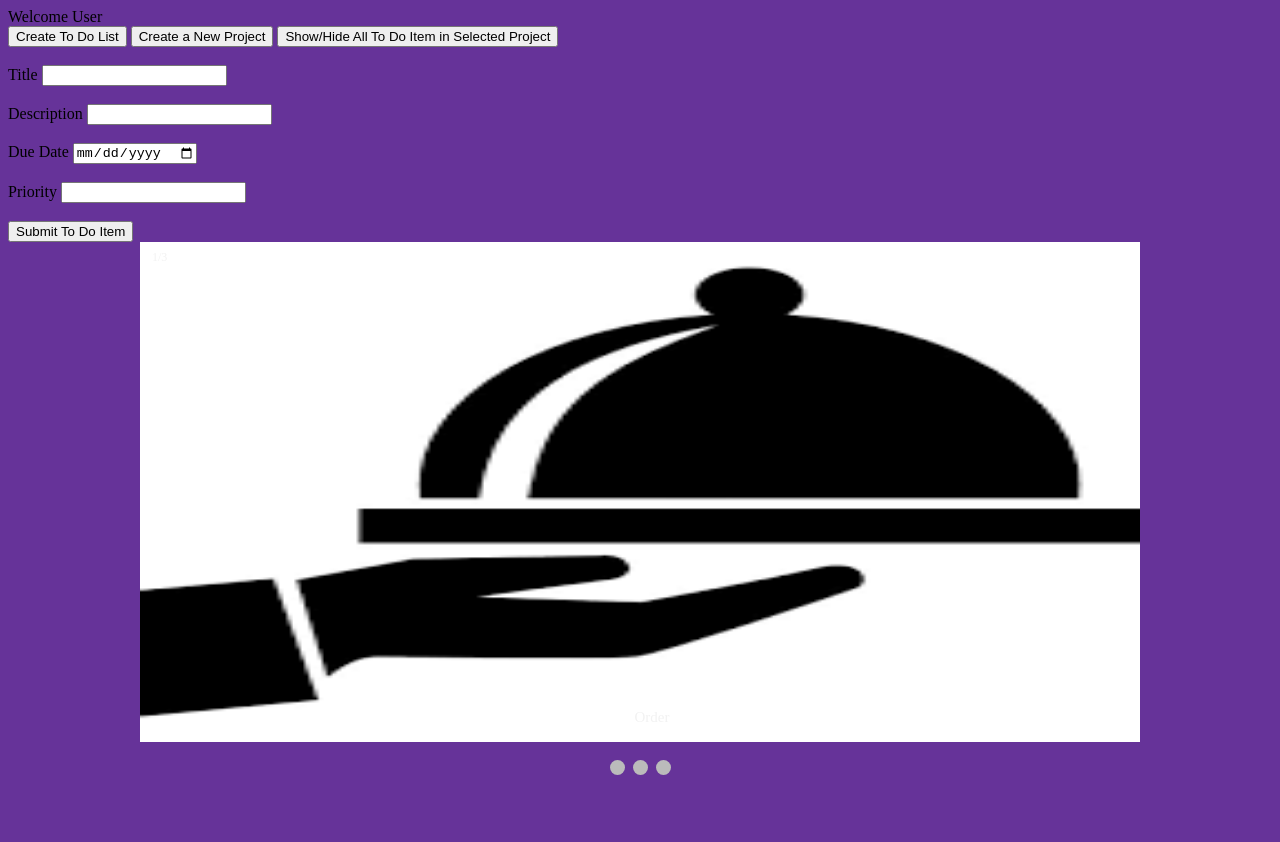
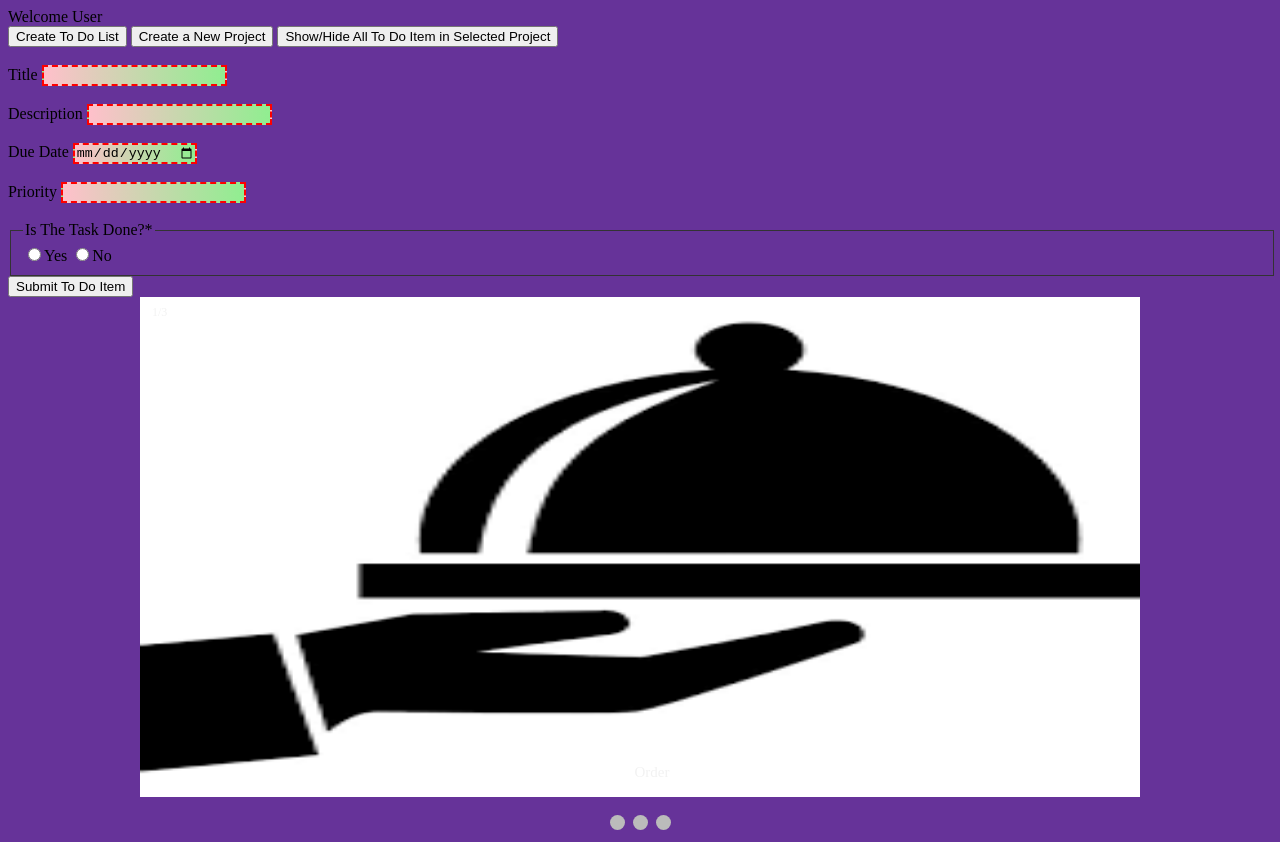
Before and after one commit to AliEssa555/todoApp, a website built with webpack: page src/template.html in a window 1280 px wide. Both pictures are taken after a click on the button "Create To Do List". Before the commit the page ends 800 px from the top, so only its background shows below. Built offline with nearby package versions, Linux system fonts and the light colour scheme.

Commit message:
Some Styling and Todo Completion

```diff
--- a/src/index.js
+++ b/src/index.js
@@ -108,7 +108,7 @@ makeTodoButton.addEventListener("click",()=>{
         //localStorage.setItem("defaultproject", JSON.stringify(defaultProject));
         //console.log(JSON.parse(localStorage.getItem("defaultproject"))); // "[object Object]"; not useful!
         //console.log(defaultProject.getToDoList().length);
-        contentElement.removeChild(submitToDoButton);
+        //contentElement.appendChild(submitToDoButton);
         document.getElementById("list-form").style.display="none";
         document.getElementById("list-form").reset();
     });
--- a/src/styles.css
+++ b/src/styles.css
@@ -10,6 +10,27 @@ body {
 #list-form{
   display: none;
 }
+fieldset {
+  width: 100%;
+  border: 1px solid #333;
+  box-sizing: border-box;
+}
+
+input:valid{
+  border: 2px solid black;
+}
+
+input:focus:invalid {
+  box-shadow: none;
+}
+
+input:invalid{
+  border: 2px dashed red;
+}
+input:invalid:required {
+  background-image: linear-gradient(to right, pink, lightgreen);
+}
+
 .location-image {
     width: 100px;
     height: auto;
--- a/src/template.html
+++ b/src/template.html
@@ -28,7 +28,27 @@
             <input type="date" id="due-date" name="due-date" required><br><br>
 
             <label for="priority">Priority</label>
-            <input type="text" id="priority" name="priority" required><br><br>
+            <input type="text" id="priority" name="priority" required
+            minlength="3"
+            maxlength="6"
+            pattern="[Hh]igh|[Mm]edium|[Ll]ow"><br><br>
+            <fieldset>
+                <legend>
+                  Is The Task Done?<span aria-label="required">*</span>
+                </legend>
+                <!-- While only one radio button in a same-named group can be selected at a time,
+                     and therefore only one radio button in a same-named group having the "required"
+                     attribute suffices in making a selection a requirement -->
+                <input type="radio" required name="driver" id="r1" value="yes" /><label
+                  for="r1"
+                  >Yes</label
+                >
+                <input type="radio" required name="driver" id="r2" value="no" /><label
+                  for="r2"
+                  >No</label
+                >
+              </fieldset>
+
         </form>
     </div>
     <div class="slideshow-container">
```
